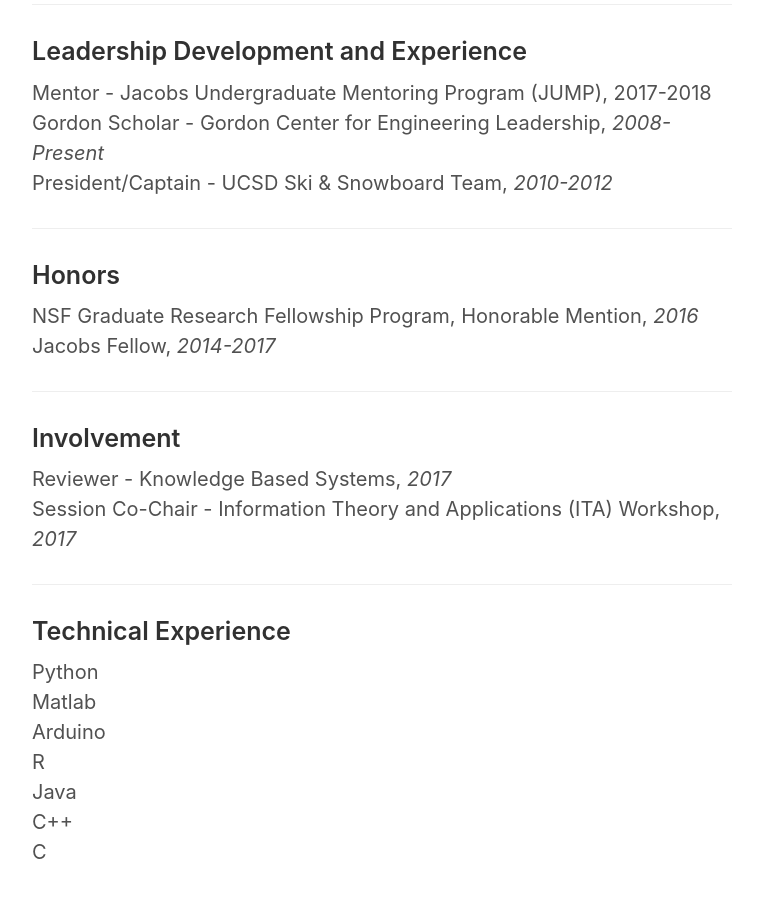
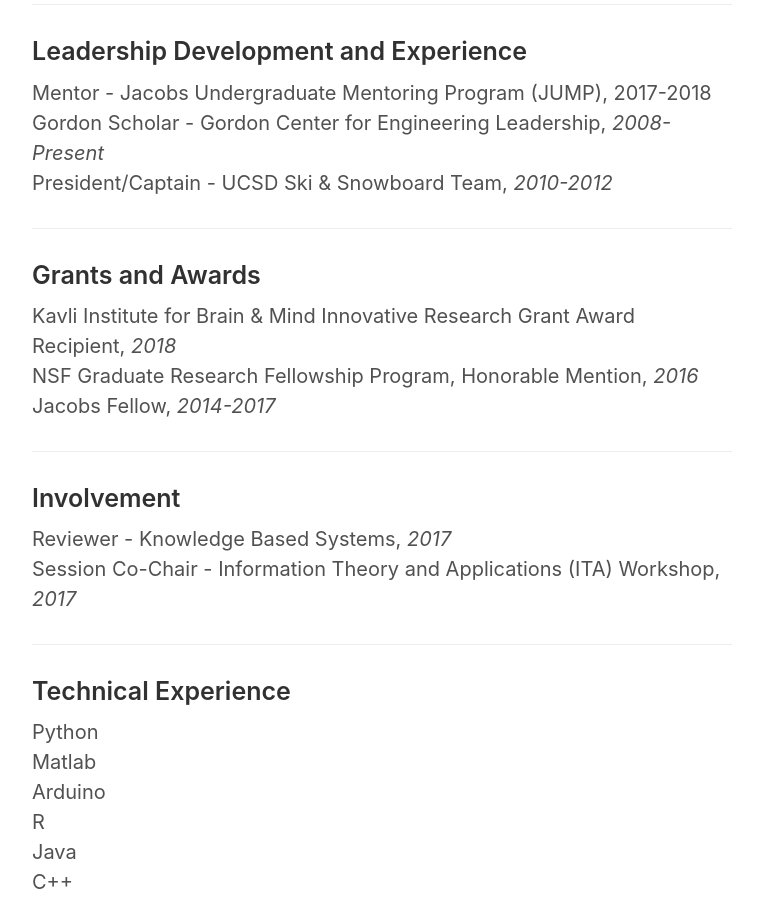
Before and after one commit to gabeschamberg/gabeschamberg.github.io, a Jekyll site: the page built from cv.md, in a window 1280 px wide and 900 px high, scrolled down 1208 px. Shown: the whole window, without its empty margins (258-1021 px from the left). Built offline with Jekyll 4.4.1, drawn with Linux system fonts in a browser that asks for light colours.

Commit message:
Updated cv

```diff
--- a/cv.md
+++ b/cv.md
@@ -52,8 +52,9 @@
 
 -----
 
-### Honors
+### Grants and Awards
 
+Kavli Institute for Brain & Mind Innovative Research Grant Award Recipient, *2018* \\
 NSF Graduate Research Fellowship Program, Honorable Mention, *2016* \\
 Jacobs Fellow, *2014-2017*
 
```
